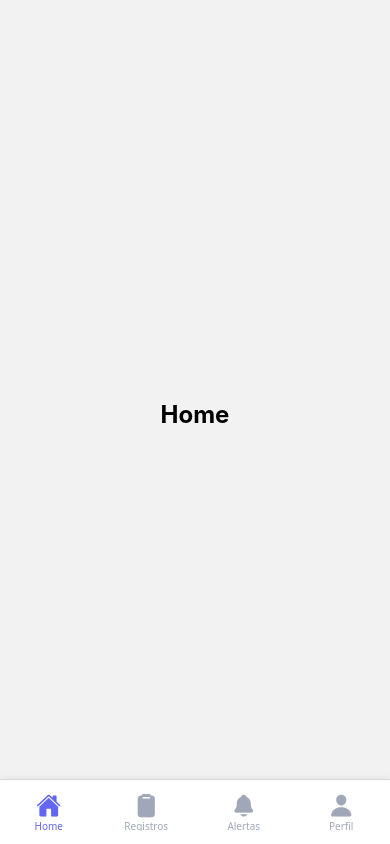
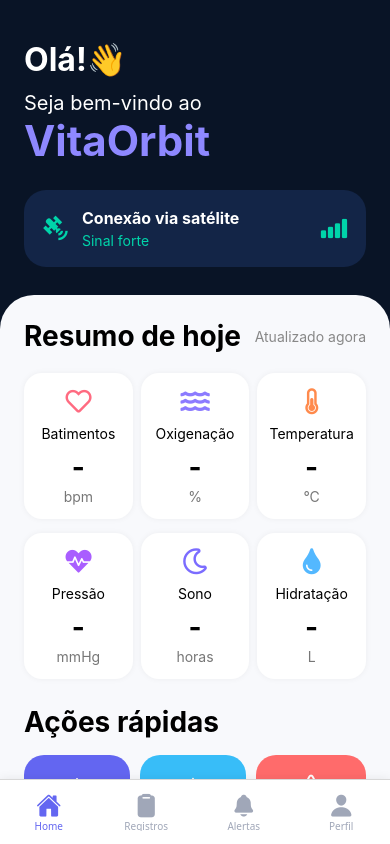
Before and after one commit to mfernandx/globalsolution-vitaorbit, a React Native app: screen /Home in a window 390 px wide. Built offline with nearby package versions, Linux system fonts and the light colour scheme.

Commit message:
feat: implementa dashboard inicial do VitaOrbit

```diff
--- /dev/null
+++ b/src/components/VitalCard.tsx
@@ -0,0 +1,60 @@
+import { StyleSheet, Text, View } from 'react-native';
+import { FontAwesome5 } from '@expo/vector-icons';
+
+type VitalCardProps = {
+    titulo: string;
+    valor: string;
+    unidade: string;
+    icon: string;
+    cor: string;
+};
+
+export function VitalCard({titulo,valor,unidade,icon,cor}: VitalCardProps) {
+
+    return (
+
+        <View style={styles.vitalCard}>
+
+            <FontAwesome5 name={icon} size={26} color={cor} />
+            <Text style={styles.vitalTitulo}>{titulo}</Text>
+            <Text style={styles.vitalValor}>{valor}</Text>
+            <Text style={styles.vitalUnidade}>{unidade}</Text>
+
+        </View>
+
+    );
+}
+
+const styles = StyleSheet.create({
+
+    vitalCard: {
+        width: '31.8%',
+        backgroundColor: 'white',
+        borderRadius: 18,
+        padding: 14,
+        marginBottom: 14,
+        alignItems: 'center',
+        shadowColor: '#000',
+        shadowOpacity: 0.05,
+        shadowRadius: 6,
+        elevation: 3,
+    },
+
+    vitalTitulo: {
+        marginTop: 10,
+        fontSize: 14,
+        textAlign: 'center',
+    },
+
+    vitalValor: {
+        fontSize: 28,
+        fontWeight: 'bold',
+        marginTop: 8,
+    },
+
+    vitalUnidade: {
+        color: '#777',
+        marginTop: 4,
+    }
+
+});
--- a/src/screen/HomeScreen.tsx
+++ b/src/screen/HomeScreen.tsx
@@ -1,10 +1,63 @@
-import { View, Text, StyleSheet} from "react-native";
+import { View, Text, StyleSheet, ScrollView, TouchableOpacity} from "react-native";
+import { Header } from "../components/Header";
+import { VitalCard } from "../components/VitalCard";
+import { Ionicons } from "@expo/vector-icons";
 
 export function HomeScreen() {
 
     return (
         <View style={styles.container}>
-            <Text style={styles.text}>Home</Text>
+
+            <ScrollView showsVerticalScrollIndicator={false}>
+
+                <Header />
+
+                <View style={styles.conteudo}>
+
+                    <View style={styles.containerTitulo}>
+                        <Text style={styles.tituloDashboard}>Resumo de hoje</Text>
+                        <Text style={styles.ultimaAtualizacao}>Atualizado agora</Text>
+                    </View>
+
+                    <View style={styles.containerCards}>
+                        <VitalCard titulo="Batimentos" valor="-" unidade="bpm" icon="heart" cor="#FF6B81"/>
+
+                        <VitalCard titulo="Oxigenação" valor="-" unidade="%" icon="water" cor="#8C7BFF"/>
+
+                        <VitalCard titulo="Temperatura" valor="-" unidade="°C" icon="thermometer-half" cor="#FF8A4C"/>
+
+                        <VitalCard titulo="Pressão" valor="-" unidade="mmHg" icon="heartbeat" cor="#A95EFF"/>
+
+                        <VitalCard titulo="Sono" valor="-" unidade="horas" icon="moon" cor="#7B6CFF"/>
+
+                        <VitalCard titulo="Hidratação" valor="-" unidade="L" icon="tint" cor="#53B8FF"/>
+                    </View>
+
+                    <Text style={styles.tituloAcoes}>Ações rápidas</Text>
+
+                    <View style={styles.acoesContainer}>
+
+                        <TouchableOpacity style={styles.registrarSinaisButton}>
+                            <Ionicons name="add" size={32} color="white"/>
+                            <Text style={styles.acoesText}>Registrar{"\n"}sinais</Text>
+                        </TouchableOpacity>
+
+                        <TouchableOpacity style={styles.registrarSintomasButton}>
+                            <Ionicons name="add" size={28} color="white"/>
+                            <Text style={styles.acoesText}>Registrar{"\n"}sintomas</Text>
+                        </TouchableOpacity>
+
+                        <TouchableOpacity style={styles.emergenciaButton}>
+                            <Ionicons name="warning-outline" size={30} color="white"/>
+                            <Text style={styles.acoesText}>Emergência</Text>
+                        </TouchableOpacity>
+
+                    </View>
+
+                </View>
+
+            </ScrollView>
+
         </View>
     );
 }
@@ -12,13 +65,79 @@ export function HomeScreen() {
 const styles = StyleSheet.create({
     container: {
         flex: 1,
-        justifyContent: 'center',
+        backgroundColor: '#091426',
     },
 
-    text: {
-        fontSize: 24,
+    conteudo: {
+        backgroundColor: '#F8F9FC',
+        borderTopLeftRadius: 34,
+        borderTopRightRadius: 34,
+        padding: 24,
+        minHeight: 600,
+    },
+
+    containerTitulo: {
+        flexDirection: 'row',
+        justifyContent: 'space-between',
+        marginBottom: 20,
+    },
+
+    tituloDashboard: {
+        fontSize: 28,
         fontWeight: 'bold',
+    },
+
+    ultimaAtualizacao: {
+        color: '#888',
+        alignSelf: 'center',
+    },
+
+    containerCards: {
+        flexDirection: 'row',
+        flexWrap: 'wrap',
+        justifyContent: 'space-between',
+    },
+
+    tituloAcoes: {
+        fontSize: 28,
+        fontWeight: 'bold',
+        marginTop: 12,
+        marginBottom: 16,
+    },
+
+    acoesContainer: {
+        flexDirection: 'row',
+        justifyContent: 'space-between',
+    },
+
+    registrarSinaisButton: {
+        width: '31%',
+        backgroundColor: '#6366F1',
+        borderRadius: 20,
+        padding: 16,
+        alignItems: 'center',
+    },
+
+    registrarSintomasButton: {
+        width: '31%',
+        backgroundColor: '#38BDF8',
+        borderRadius: 20,
+        padding: 16,
+        alignItems: 'center',
+    },
+
+    emergenciaButton: {
+        width: '32.2%',
+        backgroundColor: '#FF6B6B',
+        borderRadius: 20,
+        padding: 16,
+        alignItems: 'center',
+    },
+
+    acoesText: {
+        color: 'white',
         textAlign: 'center',
-        marginTop: 50,
-    },
+        marginTop: 10,
+        fontWeight: '600',
+    }
 });
```
Also changed, not shown: assets/astronauta-vitaorbit.png (deleted).
